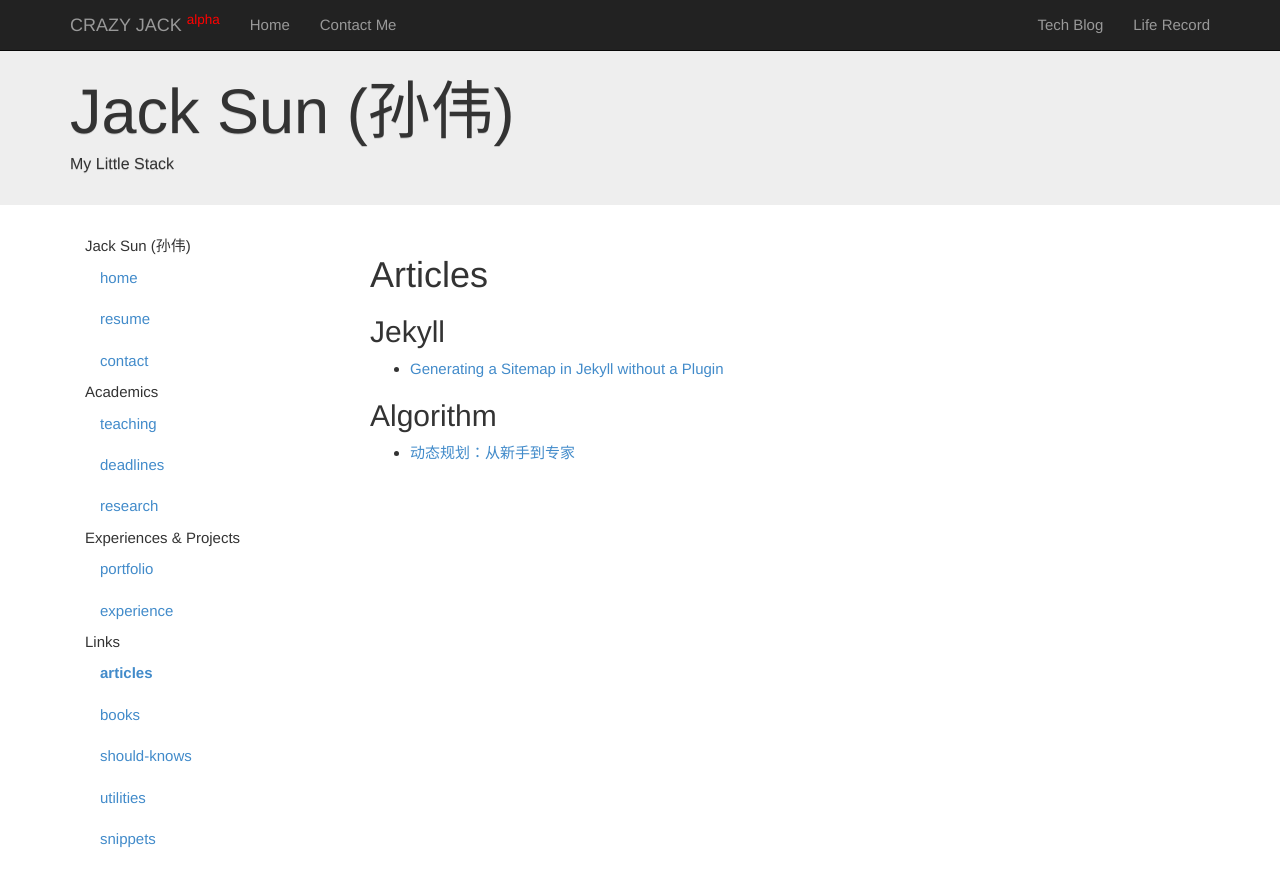
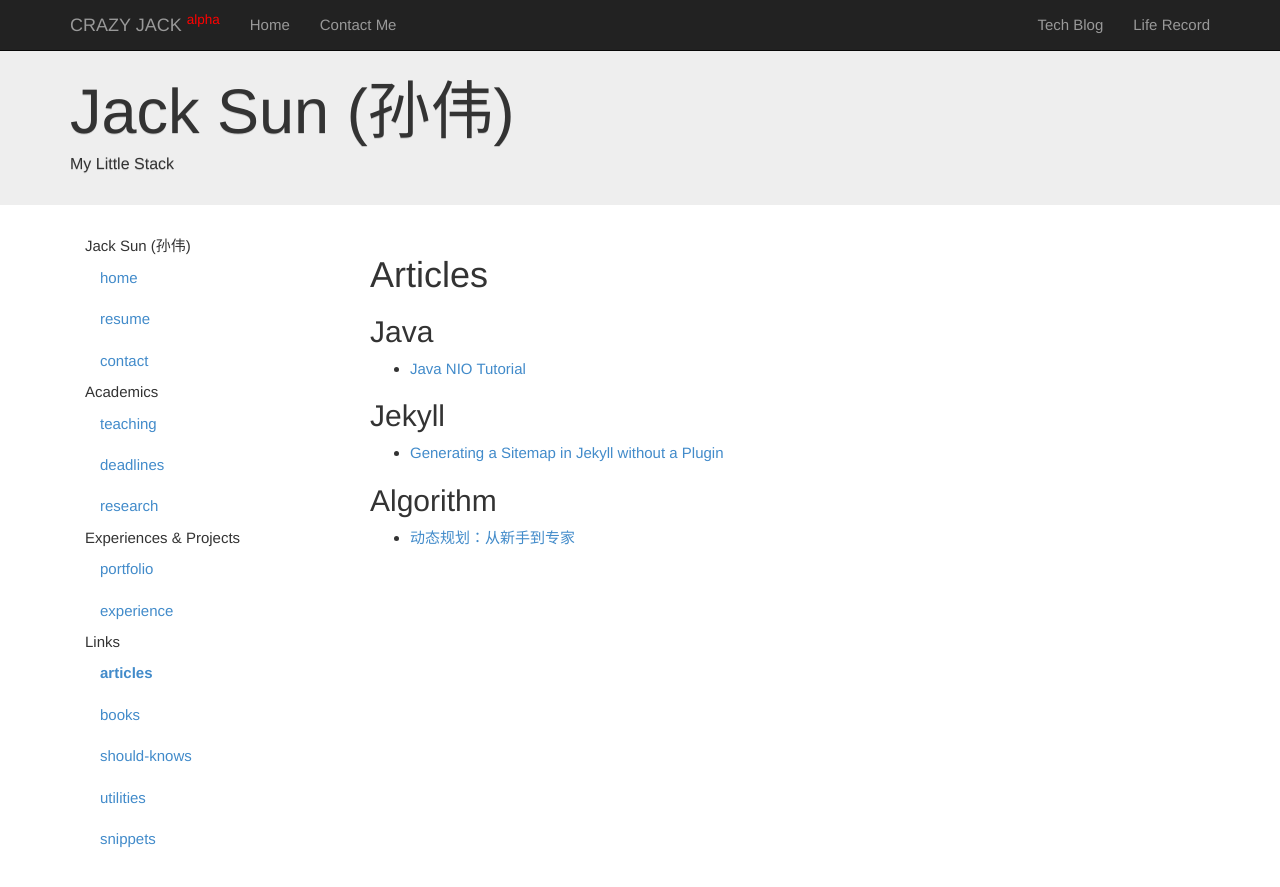
Before and after one commit to LearnGroup/jack-wei-sun-homepage, a Jekyll site: the page built from articles.md, in a window 1280 px wide. Shown: the top 887 px of the page. Built offline with Jekyll 4.4.1, drawn with Linux system fonts in a browser that asks for light colours; Markdown is read by kramdown in place of the engine named in the settings.

Commit message:
Update articles.md

```diff
--- a/articles.md
+++ b/articles.md
@@ -10,6 +10,9 @@ description: Jack's Article Collection
 Articles
 =================
 
+## Java ##
+* [Java NIO Tutorial](http://tutorials.jenkov.com/java-nio/index.html)
+
 ## Jekyll ##
 * [Generating a Sitemap in Jekyll without a Plugin](http://davidensinger.com/2013/03/generating-a-sitemap-in-jekyll-without-a-plugin/)
 
```
